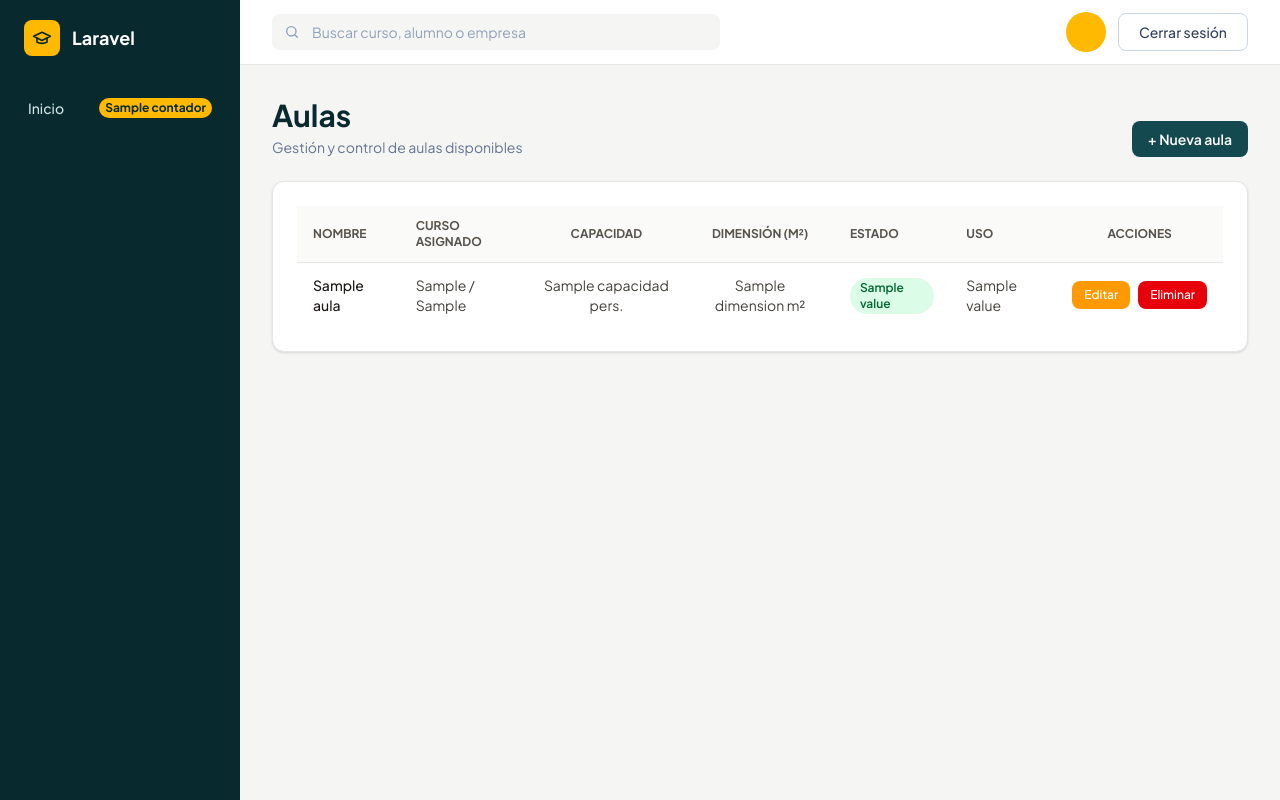
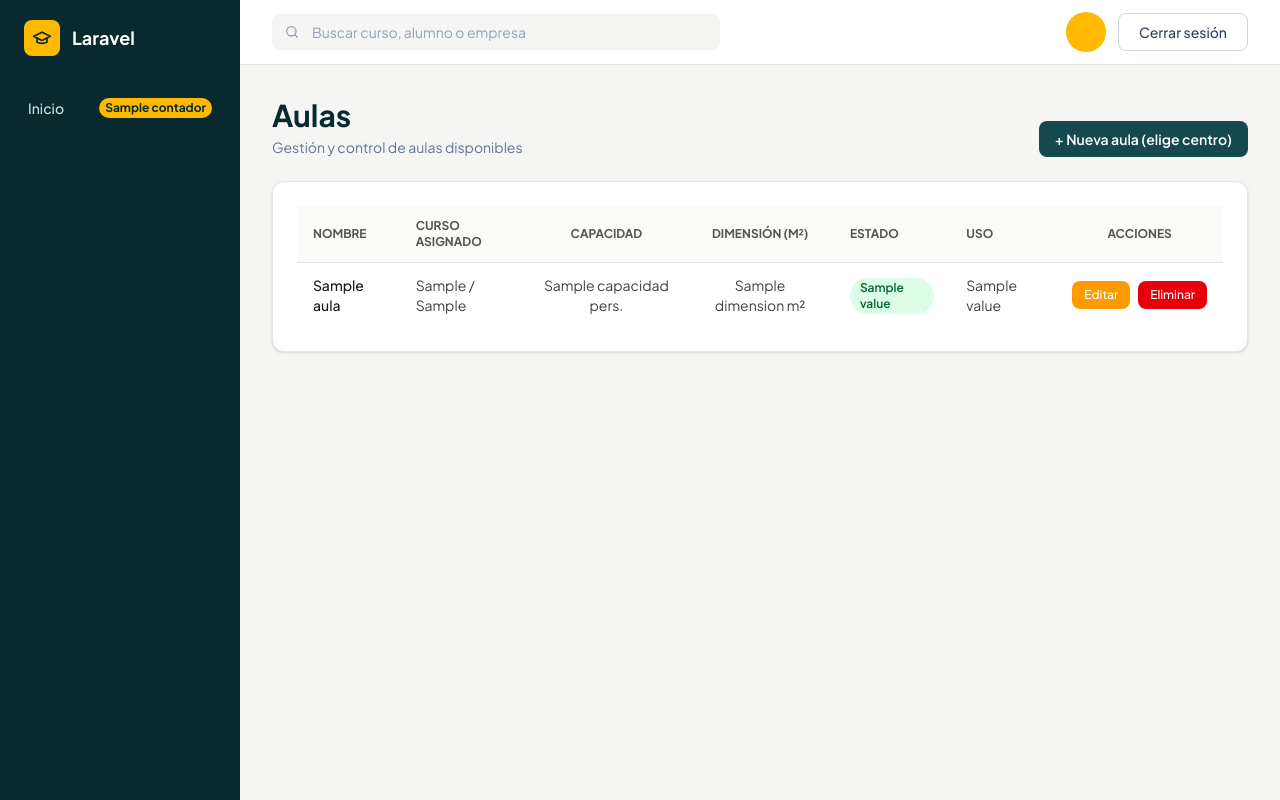
Before and after one commit to javierjurado-ai/proyect, a Laravel app: template resources/views/aula/tabla.blade.php in a window 1280 px wide. Run offline with Laravel 12, Linux system fonts and the light colour scheme; the template is opened without the code that fills it: most values are stand-ins (such as "Sample title", 1, 10 or a date in 2020); parts of the project's set-up code (start-up, migrations or seed data) failed here and were passed over.

Commit message:
problema en curso arreglado

```diff
--- a/resources/views/aula/tabla.blade.php
+++ b/resources/views/aula/tabla.blade.php
@@ -2,9 +2,10 @@
 
     <x-interfaz.panel.cabecera :titulo="'Aulas'" subtitulo="Gestión y control de aulas disponibles">
         <x-slot:acciones>
-            <a
+            {{-- Las aulas se crean desde un centro: primero se elige el centro --}}
+            <a href="{{ route('centro.index') }}"
                class="inline-flex items-center gap-1 rounded-lg bg-marca-800 px-4 py-2 text-sm font-semibold text-white hover:bg-marca-900">
-                + Nueva aula
+                + Nueva aula (elige centro)
             </a>
         </x-slot:acciones>
     </x-interfaz.panel.cabecera>
@@ -26,7 +27,6 @@
                 <table class="w-full text-left text-sm text-stone-700">
                     <thead class="border-b border-stone-200 bg-stone-50 text-xs uppercase text-stone-600">
                         <tr>
-
                             <th class="px-4 py-3">Nombre</th>
                             <th class="px-4 py-3">Curso asignado</th>
                             <th class="px-4 py-3 text-center">Capacidad</th>
@@ -62,7 +62,6 @@
                                         <x-tabla.boton-eliminar :action="route('aula.destroy', $aula->id)" />
                                     </div>
                                 </td>
-
                             </tr>
                         @endforeach
                     </tbody>
--- a/resources/views/coordinador/index.blade.php
+++ b/resources/views/coordinador/index.blade.php
@@ -56,8 +56,8 @@
                 </ul>
             @endif
         </x-interfaz.panel.tarjeta>
-                {{-- Aulas --}}
-        <x-interfaz.panel.tarjeta titulo="Aulas" :enlace="$ruta('aula.create')" texto-enlace="Nueva aula">
+                {{-- Aulas: se crean desde un centro, así que el enlace lleva al listado de centros --}}
+        <x-interfaz.panel.tarjeta titulo="Aulas" :enlace="$ruta('centro.index')" texto-enlace="Nueva aula (elige centro)">
             @if ($aulas->isEmpty())
                 <p class="text-sm text-slate-500">Todavía no hay aulas.</p>
             @else
```
